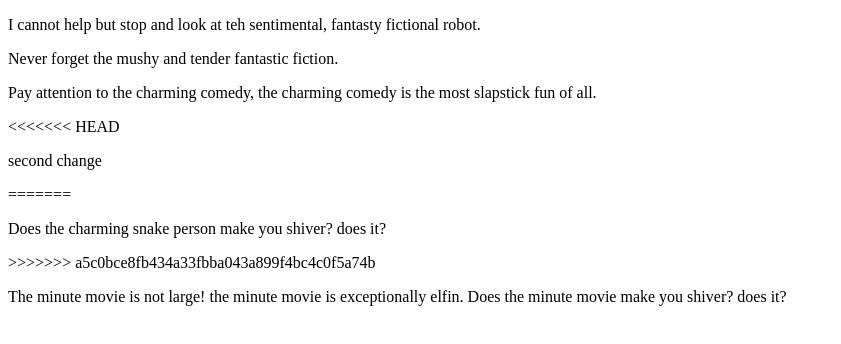
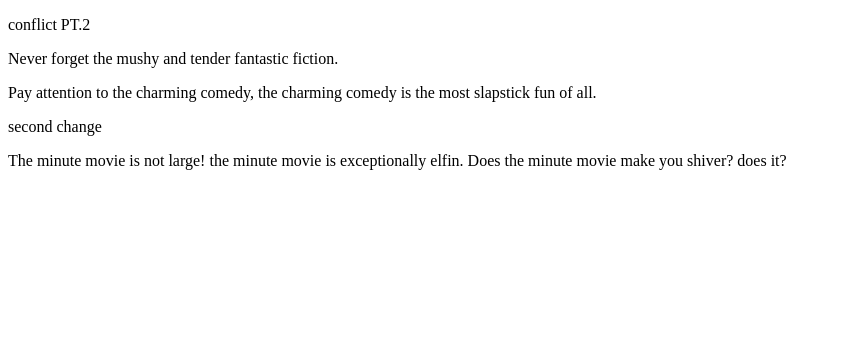
Before and after one commit to Doh1024/cpnt201-a3, a plain HTML site: page index.html in a window 1280 px wide. Shown: the whole page, without its empty margins (0-841 px from the left). Drawn offline with Linux system fonts and the light colour scheme.

Commit message:
merge conflict

```diff
--- a/index.html
+++ b/index.html
@@ -7,15 +7,10 @@
   <title>A3</title>
 </head>
 <body>
-  <p>I cannot help but stop and look at teh sentimental, fantasty fictional robot.</p>
+  <p>conflict PT.2</p>
   <p>Never forget the mushy and tender fantastic fiction.</p>
   <p>Pay attention to the charming comedy, the charming comedy is the most slapstick fun of all.</p>
-<<<<<<< HEAD
   <p>second change</p>
-=======
-  <p>Does the charming snake person make you shiver?
-    does it?</p>
->>>>>>> a5c0bce8fb434a33fbba043a899f4bc4c0f5a74b
   <p>The minute movie is not large!
     the minute movie is exceptionally elfin.
     Does the minute movie make you shiver?
```
